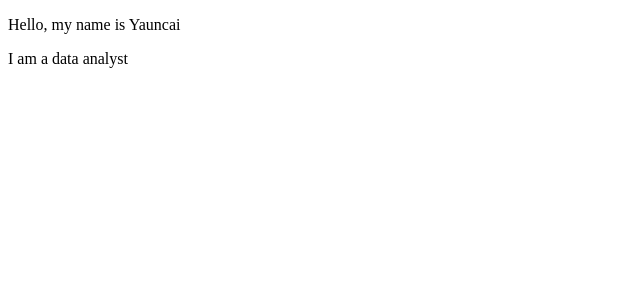
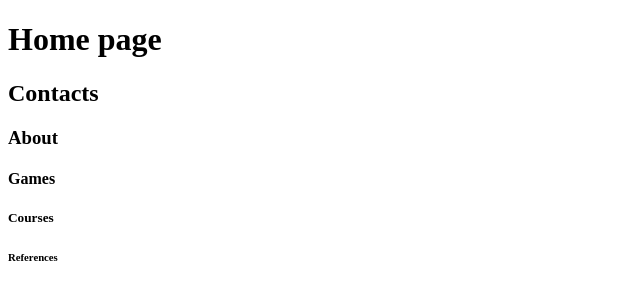
Before and after one commit to Yauncai/FNB-App-Academy, a plain HTML site: page Week_1/index.html in a window 1280 px wide. Shown: the whole page, without its empty margins (0-640 px from the left). Drawn offline with Linux system fonts and the light colour scheme.

Commit message:
played around with headings

```diff
--- a/Week_1/index.html
+++ b/Week_1/index.html
@@ -4,7 +4,11 @@
 
 </head>
 <body>
-    <p> Hello, my name is Yauncai</p>
-    <p>I am a data analyst</p>
+    <h1>Home page</h1>
+    <h2>Contacts</h2>
+    <h3>About</h3>
+    <h4>Games</h4>
+    <h5>Courses</h5>
+    <h6>References</h6>
 </body>
 </html>
```
